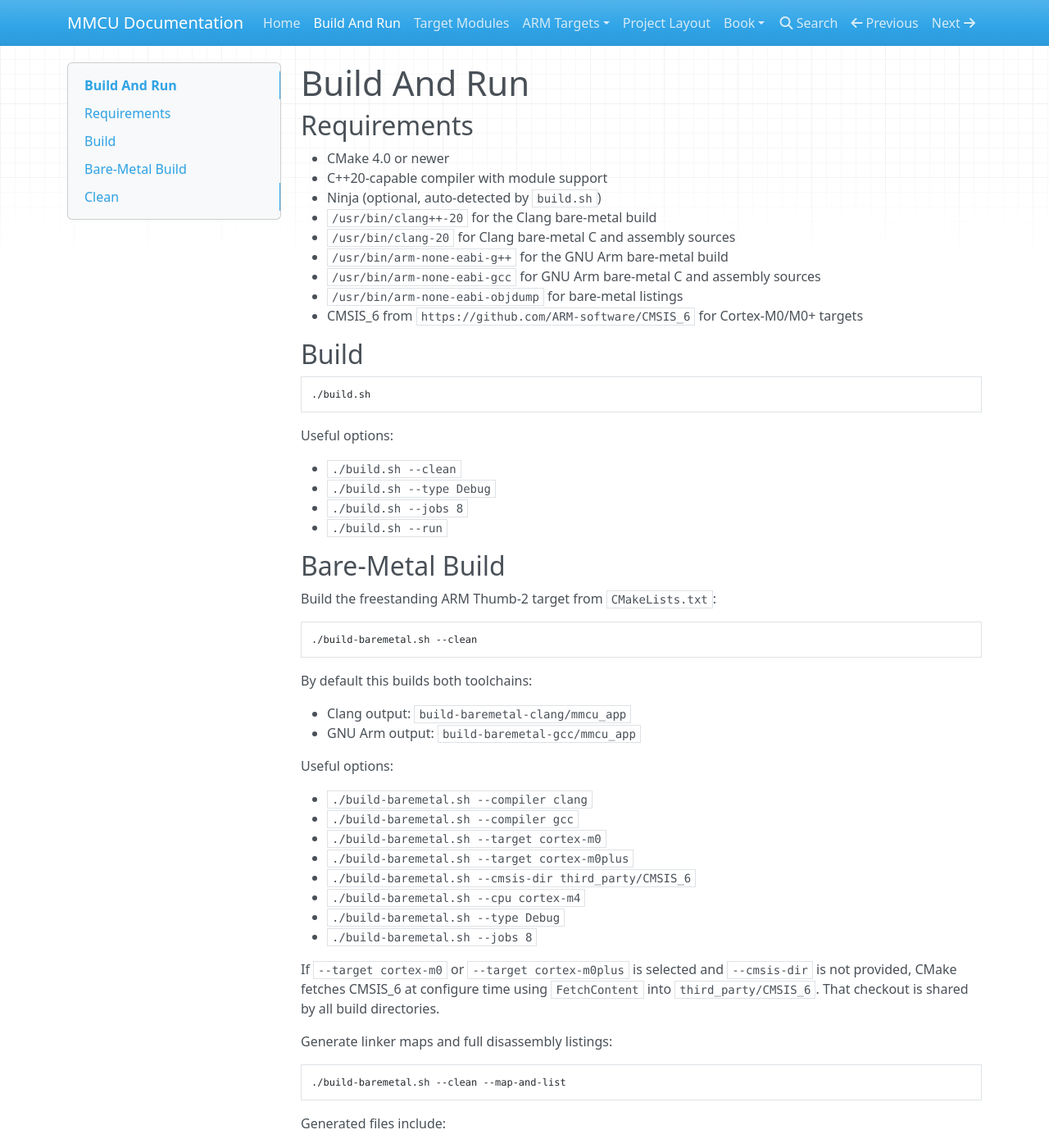
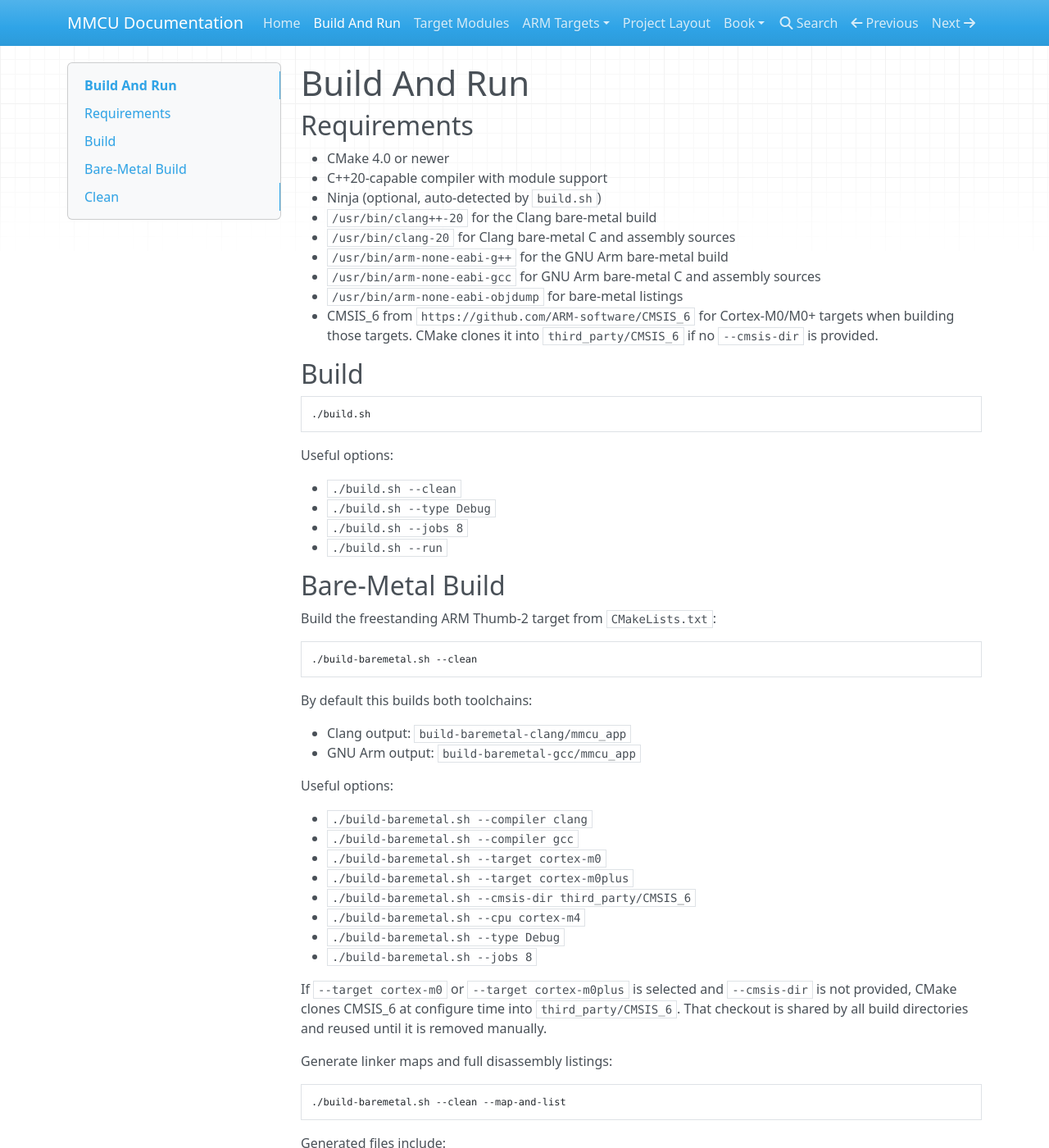
Before and after one commit to 32bitmicroLLC/MMCU, an MkDocs documentation site: the page built from docs/build.md, in a window 1280 px wide and 1400 px high. Shown: the whole window at 82% size. Built offline with MkDocs 1.6.1, drawn with Linux system fonts in a browser that asks for light colours; nearby versions of some CDN libraries.

Commit message:
Update CMSIS build documentation

```diff
--- a/docs/build.md
+++ b/docs/build.md
@@ -11,6 +11,8 @@
 - `/usr/bin/arm-none-eabi-gcc` for GNU Arm bare-metal C and assembly sources
 - `/usr/bin/arm-none-eabi-objdump` for bare-metal listings
 - CMSIS_6 from `https://github.com/ARM-software/CMSIS_6` for Cortex-M0/M0+ targets
+  when building those targets. CMake clones it into `third_party/CMSIS_6` if no
+  `--cmsis-dir` is provided.
 
 ## Build
 
@@ -50,9 +52,9 @@ Useful options:
 - `./build-baremetal.sh --jobs 8`
 
 If `--target cortex-m0` or `--target cortex-m0plus` is selected and
-`--cmsis-dir` is not provided, CMake fetches CMSIS_6 at configure time using
-`FetchContent` into `third_party/CMSIS_6`. That checkout is shared by all
-build directories.
+`--cmsis-dir` is not provided, CMake clones CMSIS_6 at configure time into
+`third_party/CMSIS_6`. That checkout is shared by all build directories and
+reused until it is removed manually.
 
 Generate linker maps and full disassembly listings:
 
```
Also changed, not shown: docs/targets-arm/cortex-m0-m0plus.md (+3 -3 lines), 1 other file.
